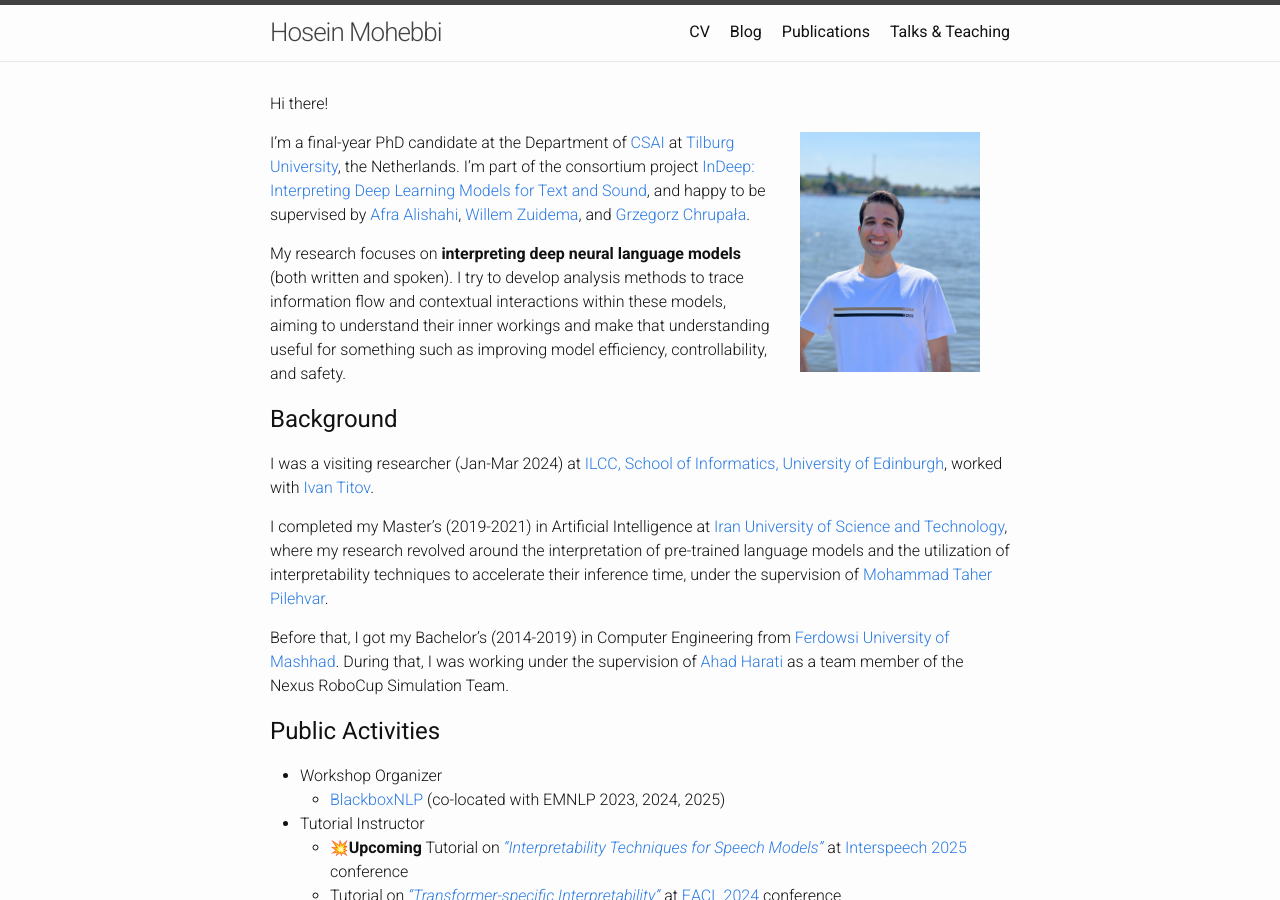
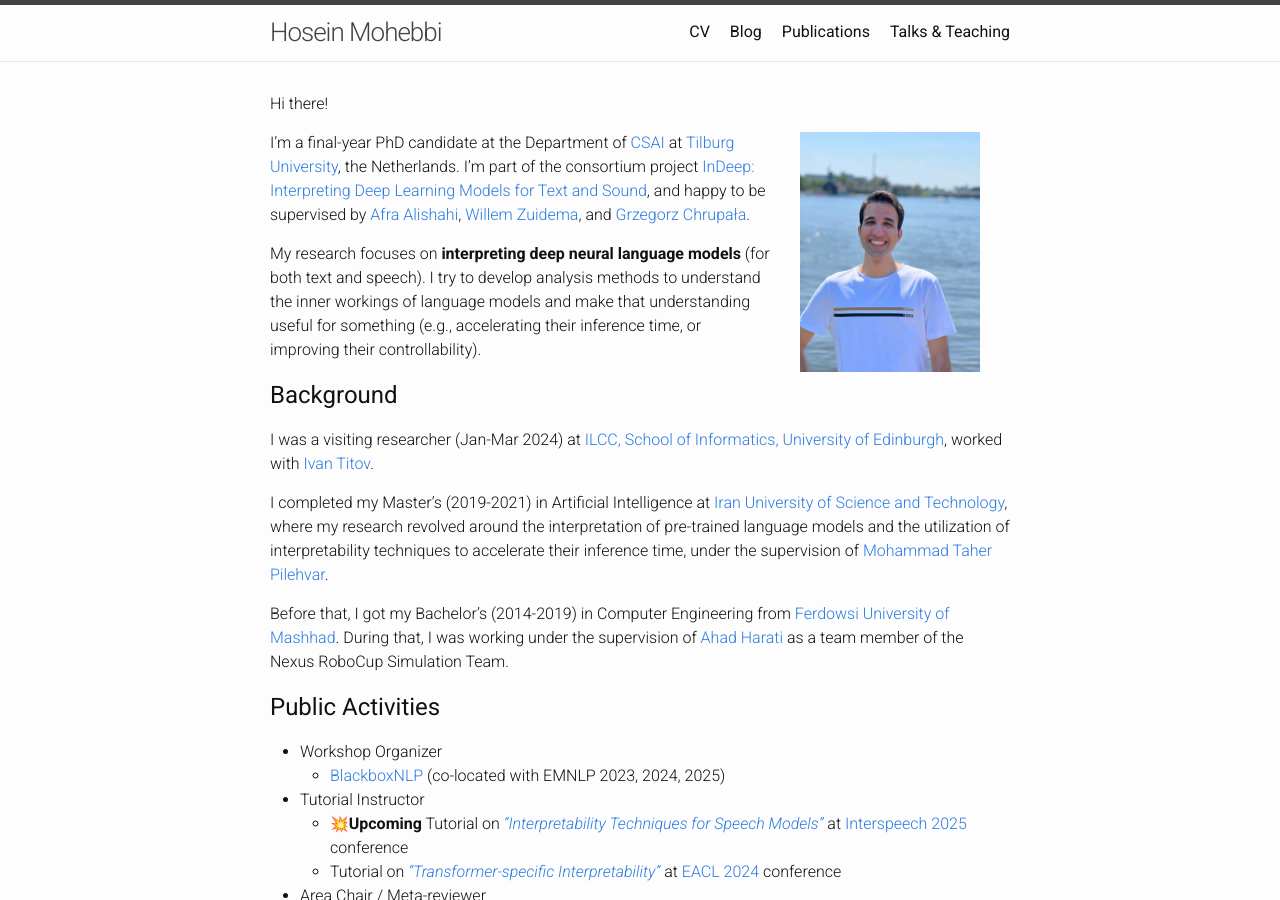
Before and after one commit to hmohebbi/hmohebbi.github.io, a Jekyll site: the page built from index.md, in a window 1280 px wide and 900 px high. Built offline with Jekyll 4.4.1, drawn with Linux system fonts in a browser that asks for light colours; a style sheet for code colours, icons or effects is not loaded.

Commit message:
Update index.md

```diff
--- a/index.md
+++ b/index.md
@@ -27,7 +27,7 @@ I'm a final-year PhD candidate at the Department of [CSAI](https://www.tilburgun
 
 
 <!-- My research focuses on __analyzing and interpreting deep neural models of language__ (written or spoken) by treating them as mathematical functions. I try to develop analysis methods that can faithfully elucidate the interplay and flow of information within neural networks. -->
-My research focuses on __interpreting deep neural language models__ (both written and spoken). I try to develop analysis methods to trace information flow and contextual interactions within these models, aiming to understand their inner workings and make that understanding useful for something such as improving model efficiency, controllability, and safety.
+My research focuses on __interpreting deep neural language models__ (for both text and speech). I try to develop analysis methods to understand the inner workings of language models and make that understanding useful for something (e.g., accelerating their inference time, or improving their controllability).
 
 ## Background
 <!-- ## <span style="color:#424242">Background </span> -->
```
